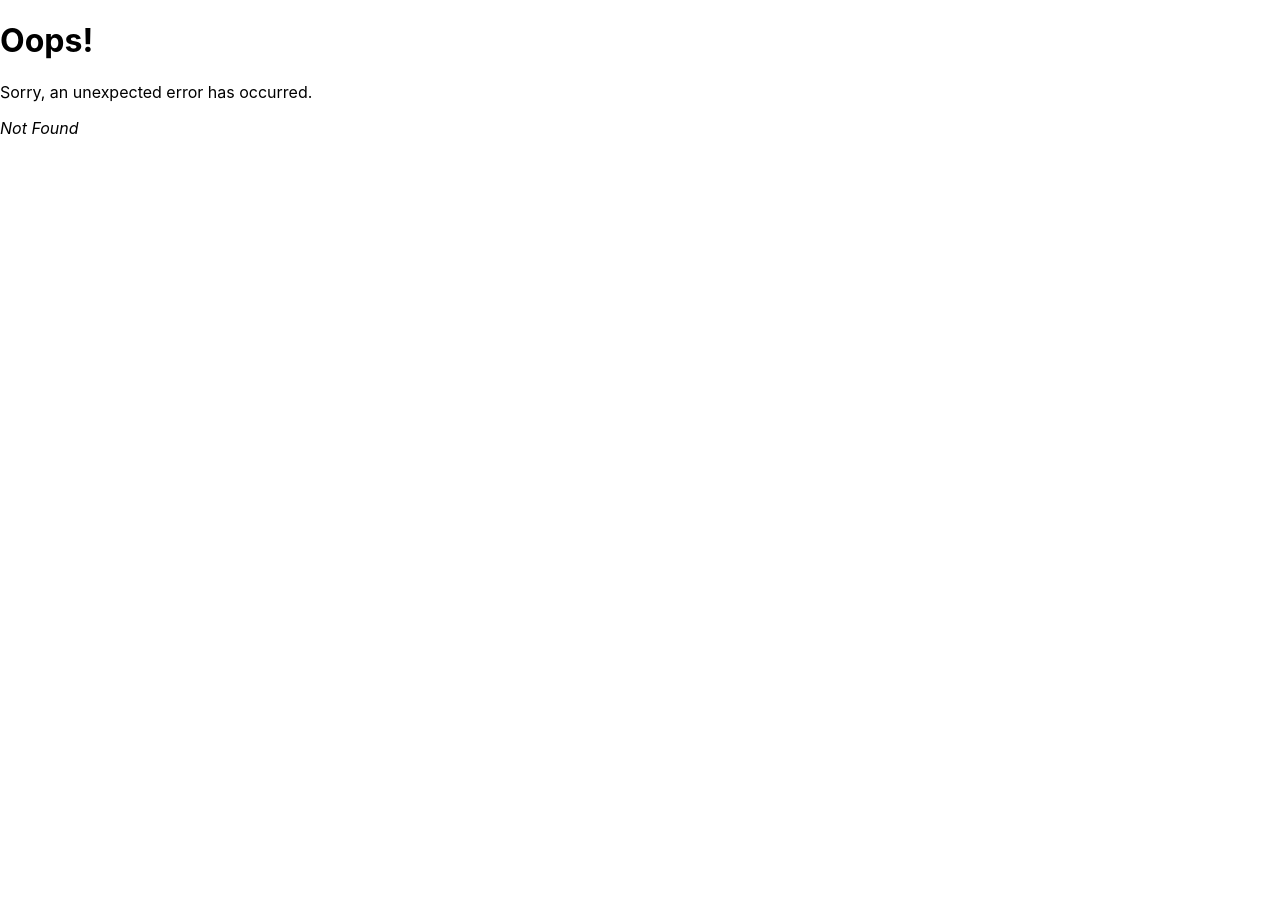
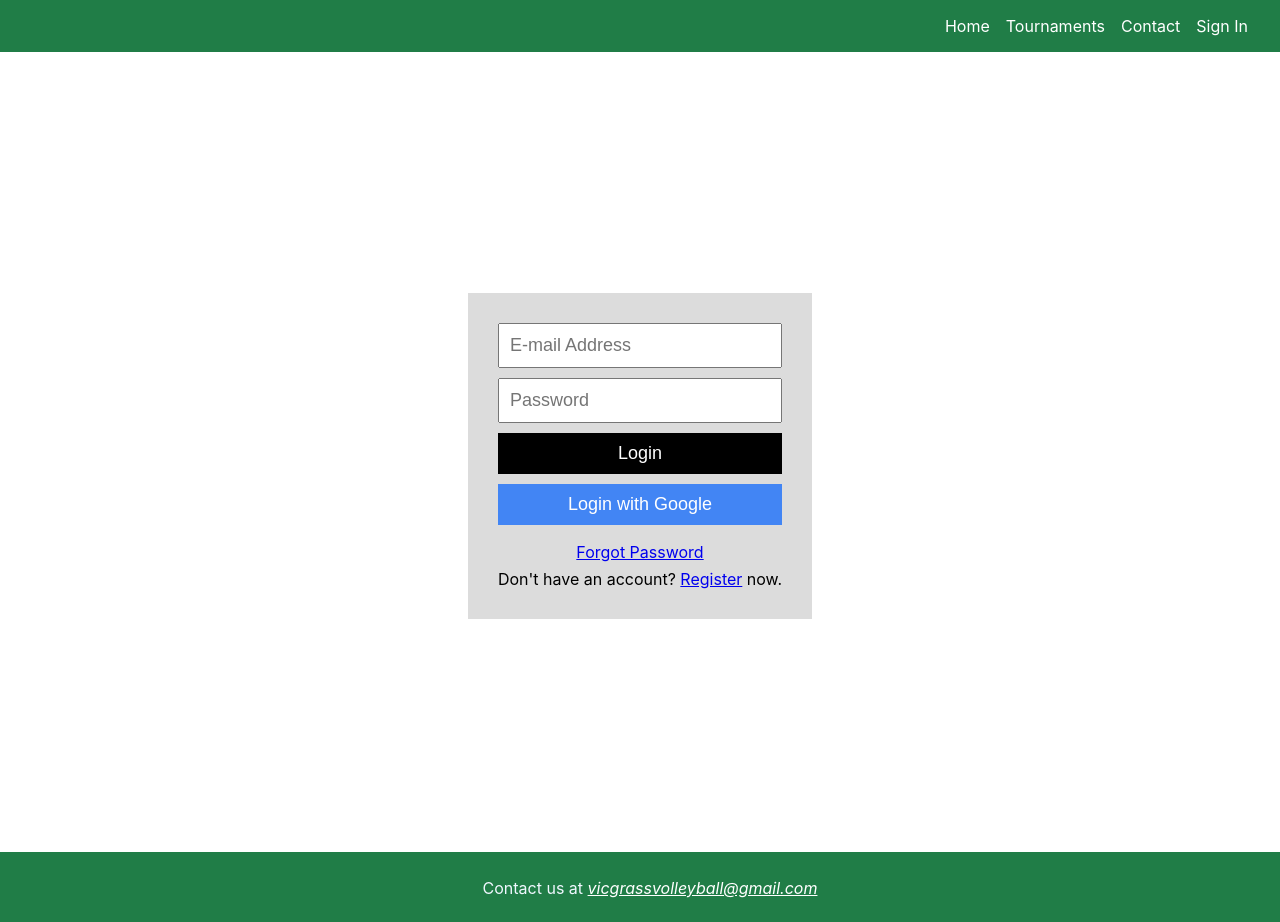
Before and after one commit to bfpill/vicgrassvolleyball, a React (Create React App) app: page /Login in a window 1280 px wide. Before the commit this address had no page. Before the commit the page ends 821 px from the top, so only its background shows below. Built offline with nearby package versions, Linux system fonts and the light colour scheme; no server answers.

Commit message:
Ported Dashboard and Login over

```diff
--- a/package.json
+++ b/package.json
@@ -10,6 +10,7 @@
     "firebase": "^9.19.1",
     "react": "^18.2.0",
     "react-dom": "^18.2.0",
+    "react-firebase-hooks": "^5.1.1",
     "react-player": "^2.12.0",
     "react-router-dom": "^6.10.0",
     "react-scripts": "5.0.1",
--- a/src/components/InfoSection.js
+++ b/src/components/InfoSection.js
@@ -42,7 +42,7 @@ function InfoSection() {
                                Tournament format is triples (3v3)
                             </li>
                             <li className="bullet-point">
-                               %50 of pool goes to cash prize
+                               50% of pool goes to cash prize
                             </li>
                             <li className="bullet-point">
                                 Top two teams per pool advance to finals
--- a/src/components/Navbar.js
+++ b/src/components/Navbar.js
@@ -8,7 +8,7 @@ export function Navbar() {
         <Link onClick={""} to="/">Home</Link>
         <Link onClick={""} to="/Tournaments">Tournaments</Link>
         <Link onClick={""} to="/About">Contact</Link>
-        <Link onClick={""} to="/Rules">Rules</Link>
+        <Link onClick={""} to="/Login">Sign In</Link>
     </nav>
   );
 }
--- /dev/null
+++ b/src/pages/Dashboard.js
@@ -0,0 +1,53 @@
+import React, { useEffect, useState } from "react";
+import { useAuthState } from "react-firebase-hooks/auth";
+import { useNavigate } from "react-router-dom";
+import "./Dashboard.css";
+import { auth, db, logout } from "../firebaseConfig";
+import { query, collection, getDocs, where } from "firebase/firestore";
+import Home from "../pages/Home";
+function Dashboard() {
+  const [user, loading, error] = useAuthState(auth);
+  const [name, setName] = useState("");
+  const [rating, setRating] = useState("");
+  const [tournamentResults, setTournamentResults] = useState([]);
+
+  const navigate = useNavigate();
+
+  const fetchUserData = async () => {
+    try {
+      const q = query(collection(db, "users"), where("uid", "==", user?.uid));
+      const doc = await getDocs(q);
+      const data = doc.docs[0].data();
+
+      const infoQ = query(collection(db, "playerInfo"), where("uid", "==", user?.uid));
+      setName(data.name);
+      setRating(data.rating);
+      setTournamentResults(data.results);
+    } catch (err) {
+        return(
+            <Home/>
+        )
+      console.error(err);
+    }
+  };
+
+  useEffect(() => {
+    if (loading) return;
+    if (!user) return navigate("/");
+    fetchUserData();
+  }, [user, loading]);
+
+  return (
+    <div className="dashboard">
+       <div className="dashboard__container">
+        Logged in as
+         <div>{name}</div>
+         <div>{user?.email}</div>
+         <button className="dashboard__btn" onClick={logout}>
+          Logout
+         </button>
+       </div>
+     </div>
+  );
+}
+export default Dashboard;
--- /dev/null
+++ b/src/pages/Login.css
@@ -0,0 +1,33 @@
+.login {
+    height: 100vh;
+    width: 100vw;
+    display: flex;
+    align-items: center;
+    justify-content: center;
+  }
+  .login__container {
+    display: flex;
+    flex-direction: column;
+    text-align: center;
+    background-color: #dcdcdc;
+    padding: 30px;
+  }
+  .login__textBox {
+    padding: 10px;
+    font-size: 18px;
+    margin-bottom: 10px;
+  }
+  .login__btn {
+    padding: 10px;
+    font-size: 18px;
+    margin-bottom: 10px;
+    border: none;
+    color: white;
+    background-color: black;
+  }
+  .login__google {
+    background-color: #4285f4;
+  }
+  .login div {
+    margin-top: 7px;
+  }
--- /dev/null
+++ b/src/pages/Login.js
@@ -0,0 +1,54 @@
+import React, { useEffect, useState } from "react";
+import { Link, useNavigate } from "react-router-dom";
+import { auth, logInWithEmailAndPassword, signInWithGoogle } from "../firebaseConfig";
+import { useAuthState } from "react-firebase-hooks/auth";
+import "./Login.css";
+function Login() {
+  const [email, setEmail] = useState("");
+  const [password, setPassword] = useState("");
+  const [user, loading, error] = useAuthState(auth);
+  const navigate = useNavigate();
+  useEffect(() => {
+    if (loading) {
+      // maybe trigger a loading screen
+      return;
+    }
+    if (user) navigate("/dashboard");
+  }, [user, loading]);
+  return (
+    <div className="login">
+      <div className="login__container">
+        <input
+          type="text"
+          className="login__textBox"
+          value={email}
+          onChange={(e) => setEmail(e.target.value)}
+          placeholder="E-mail Address"
+        />
+        <input
+          type="password"
+          className="login__textBox"
+          value={password}
+          onChange={(e) => setPassword(e.target.value)}
+          placeholder="Password"
+        />
+        <button
+          className="login__btn"
+          onClick={() => logInWithEmailAndPassword(email, password)}
+        >
+          Login
+        </button>
+        <button className="login__btn login__google" onClick={signInWithGoogle}>
+          Login with Google
+        </button>
+        <div>
+          <Link to="/reset">Forgot Password</Link>
+        </div>
+        <div>
+          Don't have an account? <Link to="/register">Register</Link> now.
+        </div>
+      </div>
+    </div>
+  );
+}
+export default Login;
```
Also changed, not shown: src/index.js (+11 -1 lines), src/pages/Dashboard.css (added), 1 other file (tests, documents, lock files or other folders).
